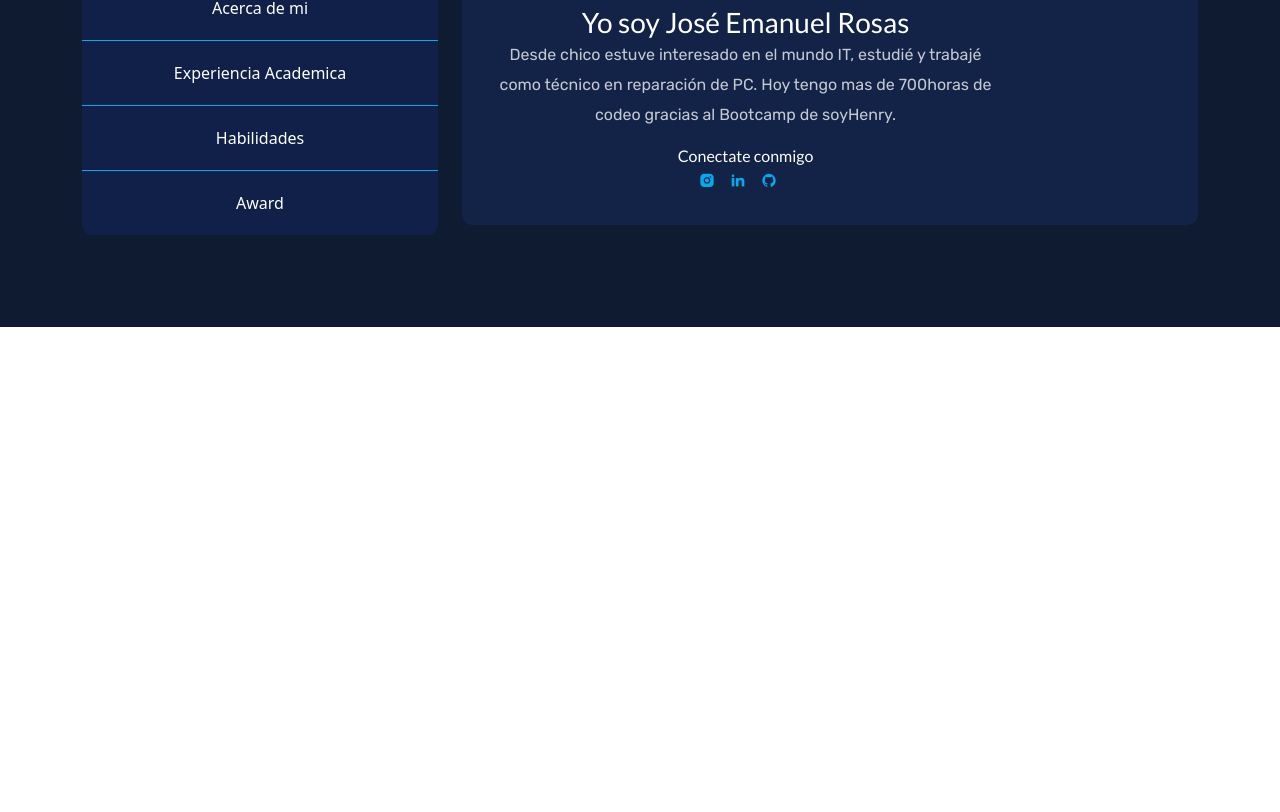
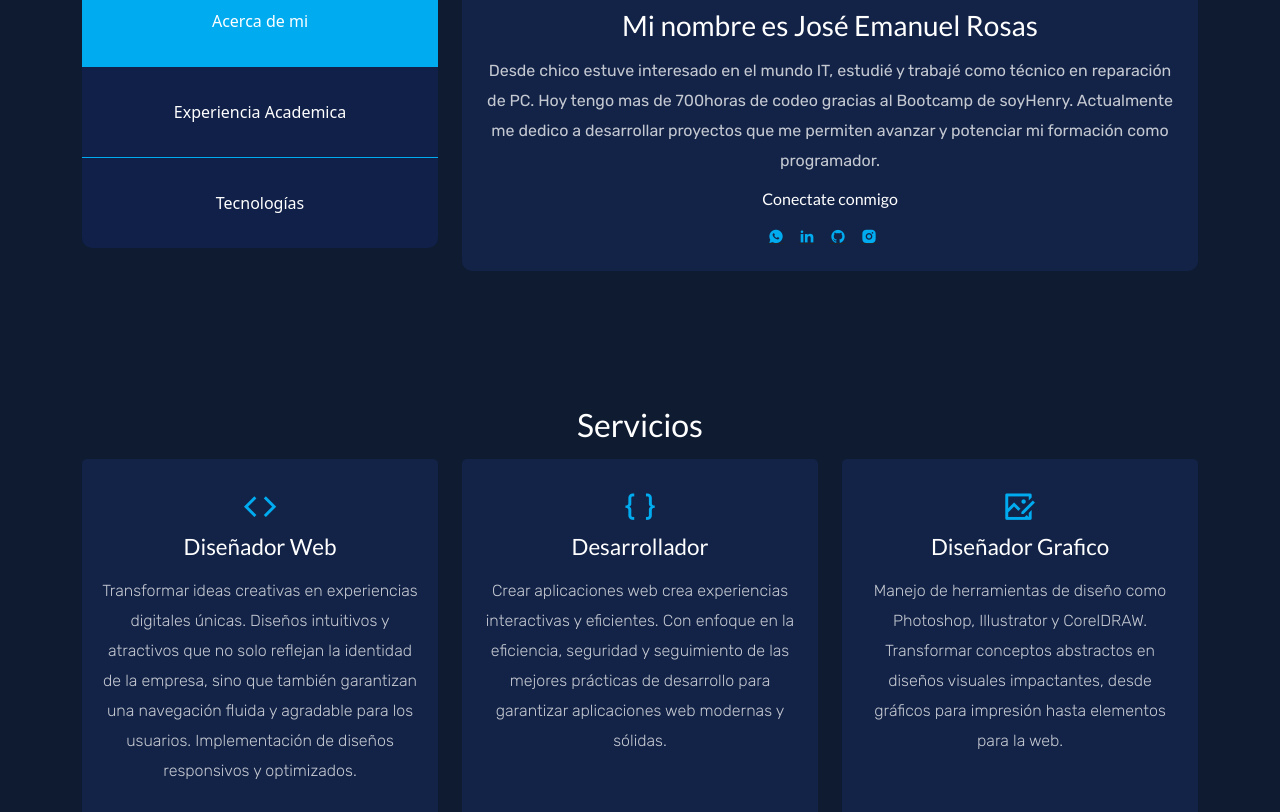
Before and after one commit to Ema0502/JR-Portfolio, a React (Vite) app in the folder vite-porfolio/: page / in a window 1280 px wide. Shown: the part 828-1640 px from the top of the page. Before the commit the page ends 1155 px from the top, so only its background shows below. Built offline with nearby package versions, Linux system fonts and the light colour scheme.

Commit message:
servicios agregados + correcciones

```diff
--- a/vite-porfolio/src/App.css
+++ b/vite-porfolio/src/App.css
@@ -62,3 +62,15 @@ a:hover {
 section, footer {
   padding: 60px 0px;
 }
+
+/* custom scroll bar */
+
+::-webkit-scrollbar {
+  width: 10px;
+  background-color: var(--colorGrisClaro);
+}
+
+::-webkit-scrollbar-thumb {
+  border-radius: 2em;
+  background: var(--colorAzulClaro);
+}
--- a/vite-porfolio/src/components/About/About.jsx
+++ b/vite-porfolio/src/components/About/About.jsx
@@ -16,10 +16,9 @@ const About = () => {
 
           <Col lg="4" md="3">
             <div className={style.about__btns}>
-              <button className={style.about__btn} onClick={() => setAboutFilter("ABOUT")}>Acerca de mi</button>
-              <button className={style.about__btn} onClick={() => setAboutFilter("EDUCATION")}>Experiencia Academica</button>
-              <button className={style.about__btn} onClick={() => setAboutFilter("SKILLS")}>Habilidades</button>
-              <button className={style.about__btn}>Award</button>
+              <button className={`${style.about__btn} ${aboutFilter === "ABOUT" ? style.about__btn_active : ""}`} onClick={() => setAboutFilter("ABOUT")}>Acerca de mi</button>
+              <button className={`${style.about__btn} ${aboutFilter === "EDUCATION" ? style.about__btn_active : ""}`} onClick={() => setAboutFilter("EDUCATION")}>Experiencia Academica</button>
+              <button className={`${style.about__btn} ${aboutFilter === "SKILLS" ? style.about__btn_active : ""}`} onClick={() => setAboutFilter("SKILLS")}>Tecnologías</button>
             </div>
           </Col>
 
@@ -29,17 +28,20 @@ const About = () => {
               aboutFilter === "ABOUT" && (
                 <div className="">
                   <div className={`${style.about__content} ${style.w75}`}>
-                  <h3>Yo soy José Emanuel Rosas</h3>
-                  <p>Desde chico estuve interesado en el mundo IT, estudié y trabajé como técnico en reparación de PC. Hoy tengo mas de 700horas de codeo gracias al Bootcamp de soyHenry.</p>
+                    <h3 className={style.about__padding_text}>Mi nombre es José Emanuel Rosas</h3>
+                    <p className={style.about__padding_text}>Desde chico estuve interesado en el mundo IT, estudié y trabajé como técnico en reparación de PC. Hoy tengo mas de 700horas de codeo gracias al Bootcamp de soyHenry.
+                    Actualmente me dedico a desarrollar proyectos que me permiten avanzar y potenciar mi formación como programador.
+                    </p>
 
-                  <div className={style.social__links}>
-                    <h6>Conectate conmigo</h6>
-                    <span><a href="#"><i className="ri-instagram-fill"></i></a></span>
-                    <span><a href="#"><i className="ri-linkedin-fill"></i></a></span>
-                    <span><a href="#"><i className="ri-github-fill"></i></a></span>
+                    <div className={style.social__links}>
+                      <h6 className={style.about__padding_text}>Conectate conmigo</h6>
+                      <span><a href="#"><i className="ri-whatsapp-fill"></i></a></span>
+                      <span><a href="#"><i className="ri-linkedin-fill"></i></a></span>
+                      <span><a href="#"><i className="ri-github-fill"></i></a></span>
+                      <span><a href="#"><i className="ri-instagram-fill"></i></a></span>
+                    </div>
                   </div>
-                </div>
-              </div>)
+                </div>)
             }
 
             {
--- a/vite-porfolio/src/components/About/About.module.css
+++ b/vite-porfolio/src/components/About/About.module.css
@@ -1,5 +1,5 @@
 .w75 {
-  width: 75%;
+  width: 100%;
 }
 
 .w25 {
@@ -10,7 +10,7 @@
   display: flex;
   gap: 5px;
   background: var(--colorAzulOscuro13);
-  padding: 30px;
+  padding: 20px;
   border-radius: 10px;
 }
 
@@ -26,14 +26,14 @@
   border: none;
   outline: none;
   width: 100%;
-  padding: 20px;
+  padding: 33px;
   color: #FFF;
   background: transparent;
   border-bottom: 1px solid var(--colorCeleste);
   border-radius: 5px 5px 0px 0px;
 }
 
-.about__btn-active {
+.about__btn_active {
   background: var(--colorCeleste);
 }
 
@@ -49,7 +49,10 @@
 .about__content {
   line-height: 30px;
   font-weight: 300;
+}
 
+.about__padding_text {
+  margin: 13px 0px 13px 0px;
 }
 
 .social__links span a i {
--- a/vite-porfolio/src/components/About/Education.module.css
+++ b/vite-porfolio/src/components/About/Education.module.css
@@ -20,7 +20,7 @@ td {
   font-size: 0.9rem;
   color: var(--colorBlanco);
   font-weight: 550;
-  padding: 18px 0px 18px 0px;
+  padding: 23px 0px 23px 0px;
 }
 
 tr:nth-child(even) {
--- a/vite-porfolio/src/components/About/Skills.module.css
+++ b/vite-porfolio/src/components/About/Skills.module.css
@@ -1,5 +1,6 @@
 .skills__wrapper {
   display: flex;
+  width: 100%;
   gap: 5px;
   background: var(--colorAzulOscuro13);
   padding: 10px;
--- a/vite-porfolio/src/components/Header/Header.jsx
+++ b/vite-porfolio/src/components/Header/Header.jsx
@@ -1,7 +1,11 @@
 import { Container } from "reactstrap";
 import style from "./Header.module.css";
+import { useEffect, useState  } from "react";
 
 const Header = () => {
+
+  const [isHeaderShrink, setIsHeaderShrink] = useState(false);
+
   const navLinks = [
     {
       display: "Home",
@@ -25,8 +29,31 @@ const Header = () => {
     },
   ];
 
+  const handleClick = (event) => {
+    event.preventDefault();
+    const targetAttr = event.target.getAttribute("href");
+    const location = document.querySelector(targetAttr).offSetTop;
+
+    window.scrollTo({
+      left: 0,
+      top: location - 70,
+    })
+  }
+
+  useEffect(() => {
+    const handleScroll = () => {
+      setIsHeaderShrink(window.scrollY > 80);
+    };
+
+    window.addEventListener('scroll', handleScroll);
+
+    return () => {
+      window.removeEventListener('scroll', handleScroll);
+    };
+  }, []);
+
   return (
-    <div className={style.header}>
+    <div className={`${style.header} ${isHeaderShrink ? style.header__shrink : ''}`}>
       <Container>
         <div className={style.navigation}>
           <div className={style.logo}>
@@ -38,7 +65,7 @@ const Header = () => {
               {navLinks.map((item, index) => {
                 return (
                   <li key={index} className={style.nav__item}>
-                    <a href={item.url}>{item.display}</a>
+                    <a href={item.url} onClick={handleClick}>{item.display}</a>
                   </li>
                 );
               })}
--- a/vite-porfolio/src/components/Header/Header.module.css
+++ b/vite-porfolio/src/components/Header/Header.module.css
@@ -75,7 +75,7 @@
  display: none;
 }
 
-/* .header__shrink {
-  background: #123247;
+.header__shrink {
+  background: var(--colorAzulOscuro13);
   box-shadow: 2px 2px 4px -2px #00acf0bb;
-} */
+}
--- a/vite-porfolio/src/components/Layout/Layout.jsx
+++ b/vite-porfolio/src/components/Layout/Layout.jsx
@@ -2,6 +2,7 @@ import { Fragment } from "react";
 import Header from "../Header/Header";
 import HeroSection from "../HeroSection/HeroSection";
 import About from "../About/About";
+import Services from "../Services/Services";
 
 const Layout = () => {
   return (
@@ -9,6 +10,7 @@ const Layout = () => {
       <Header />
       <HeroSection />
       <About />
+      <Services />
     </Fragment>
   )
 }
--- /dev/null
+++ b/vite-porfolio/src/components/Services/Services.jsx
@@ -0,0 +1,60 @@
+import style from "./Services.module.css";
+import { Container, Row, Col } from "reactstrap";
+
+const Services = () => {
+
+  const servicesData = [
+    {
+      icon: "ri-code-fill",
+      title: "Diseñador Web",
+      desc: "Transformar ideas creativas en experiencias digitales únicas.  Diseños intuitivos y atractivos que no solo reflejan la identidad de la empresa, sino que también garantizan una navegación fluida y agradable para los usuarios. Implementación de diseños responsivos y optimizados."
+    },
+    {
+      icon: "ri-braces-fill",
+      title: "Desarrollador",
+      desc: "Crear aplicaciones web crea experiencias interactivas y eficientes. Con enfoque en la eficiencia, seguridad y seguimiento de las mejores prácticas de desarrollo para garantizar aplicaciones web modernas y sólidas."
+    },
+    {
+      icon: "ri-image-edit-line",
+      title: "Diseñador Grafico",
+      desc: "Manejo de herramientas de diseño como Photoshop, Illustrator y CorelDRAW. Transformar conceptos abstractos en diseños visuales impactantes, desde gráficos para impresión hasta elementos para la web."
+    },
+    {
+      icon: "ri-server-fill",
+      title: "Servidores",
+      desc: "Gestión, implementación de lógica e interacción con bases de datos para garantizar un funcionamiento eficiente y seguro. Implementar operaciones CRUD para gestionar eficientemente la información, además de la encriptación para transformar datos legibles en un formato codificado."
+    },
+    {
+      icon: "ri-database-2-fill",
+      title: "Base de Datos",
+      desc: "Gestión eficiente y segura de la información.  Consultas SQL para extraer, actualizar o manipular datos en bases de datos. Establecer relaciones entre tablas y garantizar la integridad de los datos mediante restricciones."
+    }
+  ]
+
+  return (
+    <section id="services">
+      <Container>
+        <Row>
+          <div>
+          <Col lg-12 className={style.service__top}>
+            <h2>Servicios</h2>
+          </Col></div>
+
+          {servicesData.map((item, index) => (
+            <Col lg="4" md="6" sm="6" key={index} className={`mb-4 ${style.service__container}`}>
+            <div className={style.single__service}>
+              <span className={style.service__icon}><i className={item.icon}></i></span>
+
+              <h2>{item.title}</h2>
+              <p>{item.desc}</p>
+            </div>
+          </Col>
+          ))}
+
+        </Row>
+      </Container>
+    </section>
+  )
+}
+
+export default Services;
--- /dev/null
+++ b/vite-porfolio/src/components/Services/Services.module.css
@@ -0,0 +1,41 @@
+.service__container {
+  display: flex;
+}
+
+.service__top {
+  position: relative;
+}
+
+.single__service {
+  background: var(--colorAzulOscuro13);
+  padding: 20px;
+  border-radius: 5px;
+  cursor: pointer;
+  border-bottom: 1px solid var(--colorCeleste);
+  transition: 0.3s;
+}
+
+.single__service h2 {
+  font-size: 1.4rem;
+  margin-bottom: 15px;
+}
+
+.single__service p {
+  font-weight: 300;
+  line-height: 30px;
+}
+
+.single__service:hover {
+  transform: translateY(-15px);
+}
+
+.service__icon {
+  color: var(--colorCeleste);
+  font-size: 2.2rem;
+}
+
+.service__top {
+  color: var(--colorCeleste);
+  margin-bottom: 15px;
+  margin-top: 15px;
+}
```
